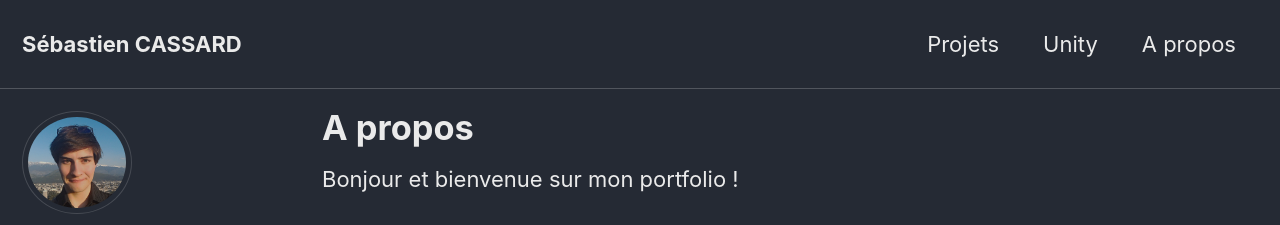
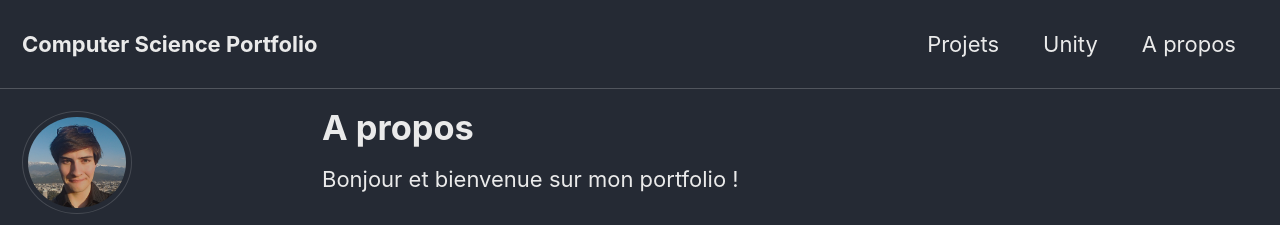
Before and after one commit to Cassards/cassards.github.io, a Jekyll site: the page built from _pages/about.md, in a window 1280 px wide and 900 px high. Shown: the top 225 px of the window. Built offline with Jekyll 4.4.1, drawn with Linux system fonts in a browser that asks for light colours; cached includes are drawn as plain includes; nearby versions of some CDN libraries.

```diff
--- a/_config.yml
+++ b/_config.yml
@@ -16,12 +16,12 @@
 
 # Site Settings
 locale                   : "fr-FR"
-title                    : "Sébastien CASSARD"
+title                    : "Computer Science Portfolio"
 title_separator          : "-"
 subtitle                 : # site tagline that appears below site title in masthead
 name                     : "Sébastien CASSARD"
 description              : "Portefolio"
-url                      : # the base hostname & protocol for your site e.g. "https://mmistakes.github.io"
+url                      : # the base hostname & protocol for your site e.g. "https://cassards.github.io"
 baseurl                  : # the subpath of your site, e.g. "/blog"
 repository               : # GitHub username/repo-name e.g. "mmistakes/minimal-mistakes"
 teaser                   : # path of fallback teaser image, e.g. "/assets/images/500x300.png"
```
